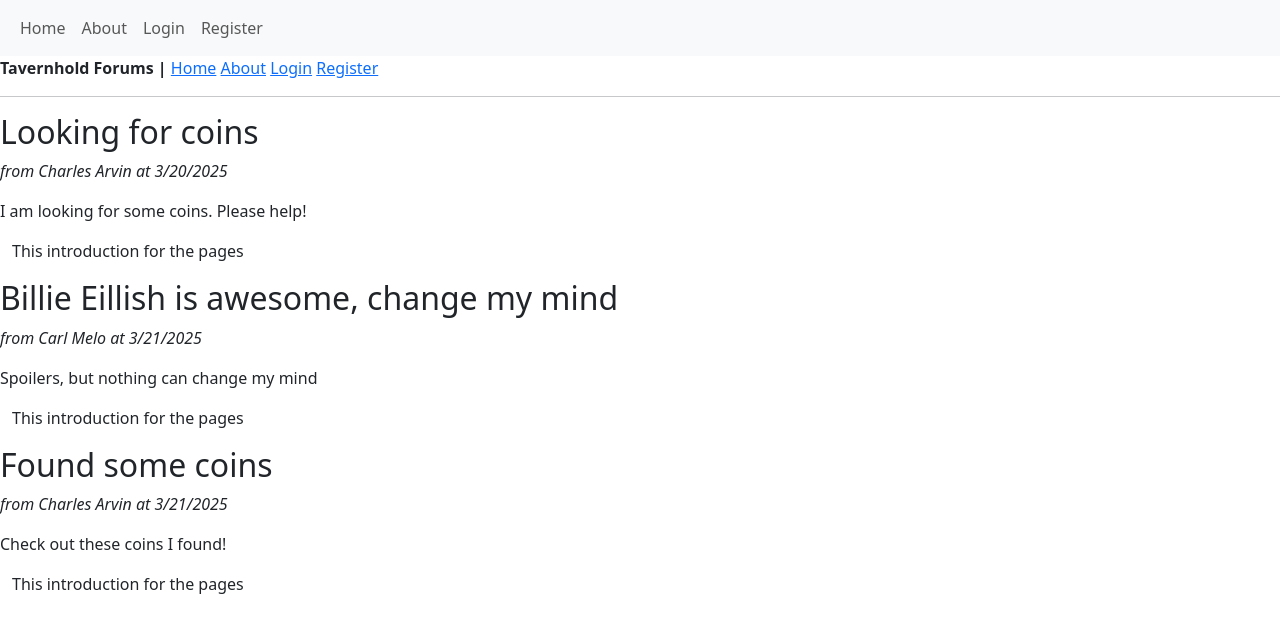
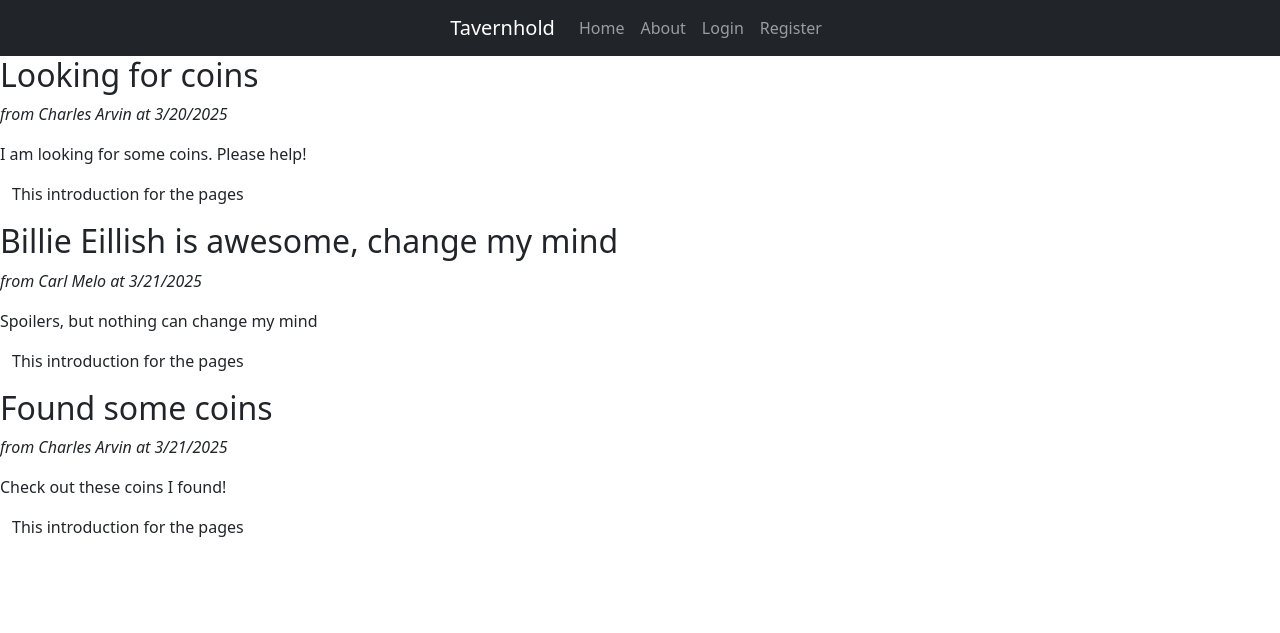
Before and after one commit to The-Round-Table-of-King-Charles/thforums, a Flask app: page / in a window 1280 px wide. Shown: the top 633 px of the page. Run offline with Flask 3, Linux system fonts and the light colour scheme.

Commit message:
Added bootstrap navbar

```diff
--- a/thforums/templates/layout.html
+++ b/thforums/templates/layout.html
@@ -1,13 +1,17 @@
 <!DOCTYPE html>
 <html lang=en>
 <head>
+	<meta charset="utf-8">
+	<meta name="viewport" content="width=device-width, initial-scale=1">
+	<link href="https://cdn.jsdelivr.net/npm/bootstrap@5.3.3/dist/css/bootstrap.min.css" rel="stylesheet">
+	<script src="https://cdn.jsdelivr.net/npm/bootstrap@5.3.3/dist/js/bootstrap.bundle.min.js"></script>
 	<title>{{title}} - THForums</title>
-	<link href="https://cdn.jsdelivr.net/npm/bootstrap@5.3.3/dist/css/bootstrap.min.css" rel="stylesheet">
 </head>
 <body>
-<nav class="navbar navbar-expand-sm bg-light">
+<nav class="navbar navbar-expand-sm bg-dark navbar-dark align-items-center">
 
-  <div class="container-fluid">
+  <div class="container-fluid justify-content-center">
+	<a class="navbar-brand" href={{ url_for("home") }}>Tavernhold</a>
     <!-- Links -->
     <ul class="navbar-nav">
       <li class="nav-item">
@@ -33,10 +37,9 @@
 	  {% endif %}
     </ul>
   </div>
+</nav>
 
-</nav>
-<div>
-	<!-- navigation bar, fix this later -->
+<!-- <div>
 	<b>Tavernhold Forums | </b>
 	<a href={{ url_for("home") }}>Home</a>
 	<a href={{ url_for("about") }}>About</a>
@@ -48,7 +51,8 @@
 		<a href={{ url_for("register") }}>Register</a>
 	{% endif %}
 	<hr>
-</div>
+</div> -->
+
 <div>
 	<!-- show flashed messages -->
 	{% with messages = get_flashed_messages(with_categories=true) %}
@@ -60,6 +64,5 @@
 	{% endwith %}
 </div>
 	{% block content %}<!-- Dito mapupunta mga contents ng pages from othe html files -->{% endblock %}
-	<script src="https://cdn.jsdelivr.net/npm/bootstrap@5.3.3/dist/js/bootstrap.bundle.min.js"></script>
 </body>
 </html>
```
